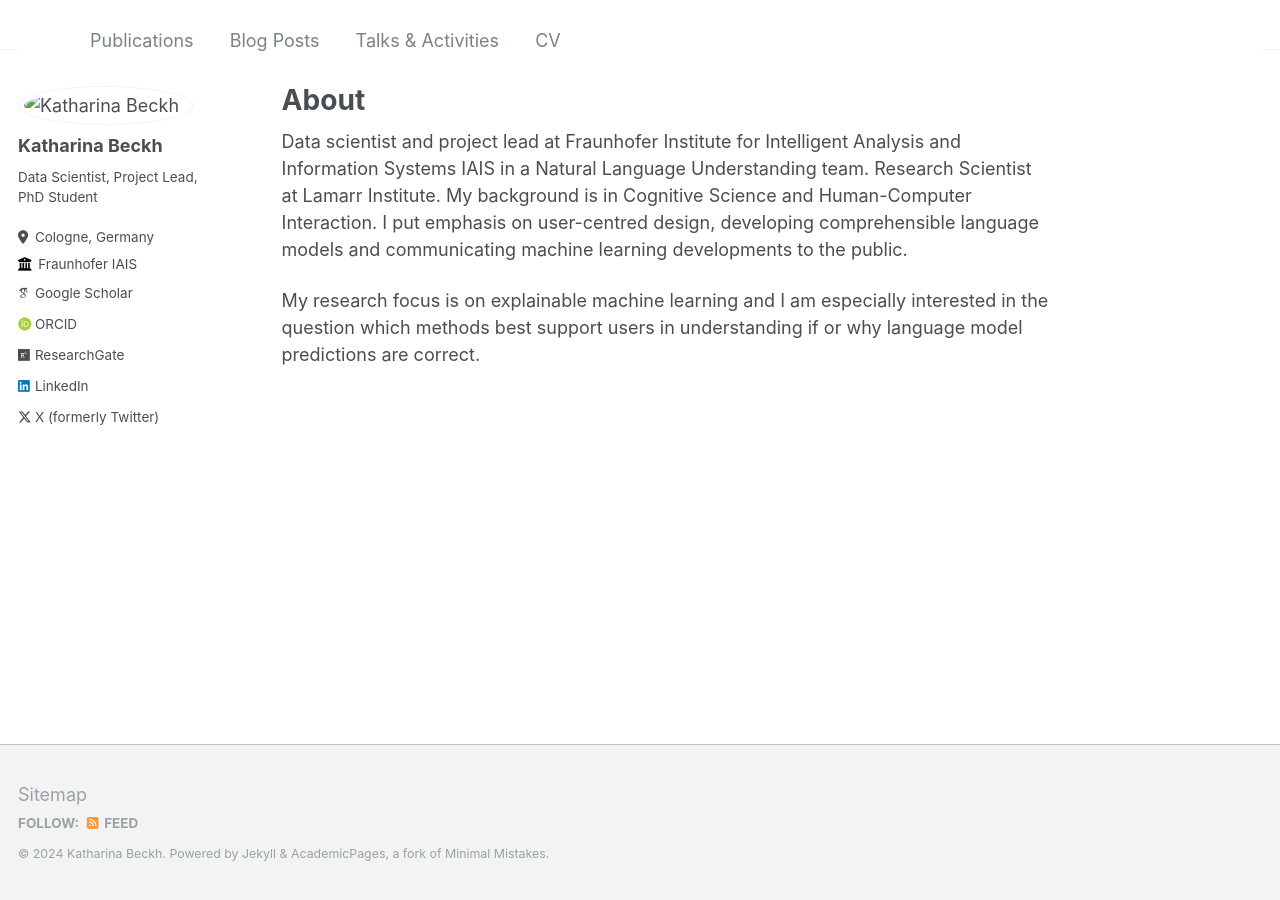
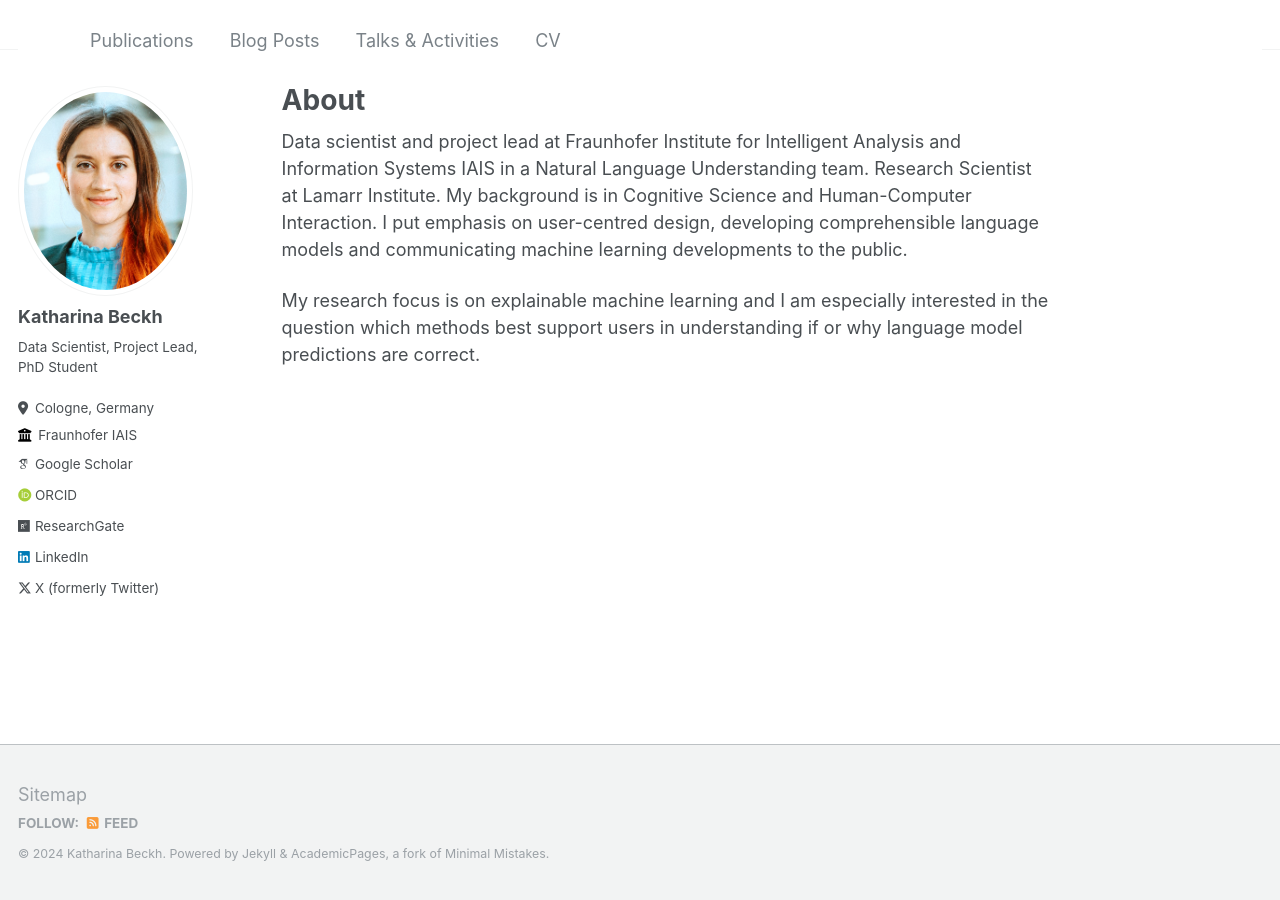
Before and after one commit to kbeckh/kbeckh.github.io, a Jekyll site: the page built from _pages/about.md, in a window 1280 px wide. Built offline with Jekyll 4.4.1, drawn with Linux system fonts in a browser that asks for light colours; some web fonts are replaced.

Commit message:
Update _config.yml

```diff
--- a/_config.yml
+++ b/_config.yml
@@ -21,7 +21,7 @@ repository               : "kbeckh/kbeckh.github.io"
 #               Additional customization can be done by editing /_includes/author-profile.html
 author:
   # Biographic information
-  avatar           : "images/profile_photo.jpg"
+  avatar           : "profile_photo.jpg"
   name             : "Katharina Beckh"
   pronouns         : # example: "she/her"
   bio              : "Data Scientist, Project Lead, PhD Student"
```
